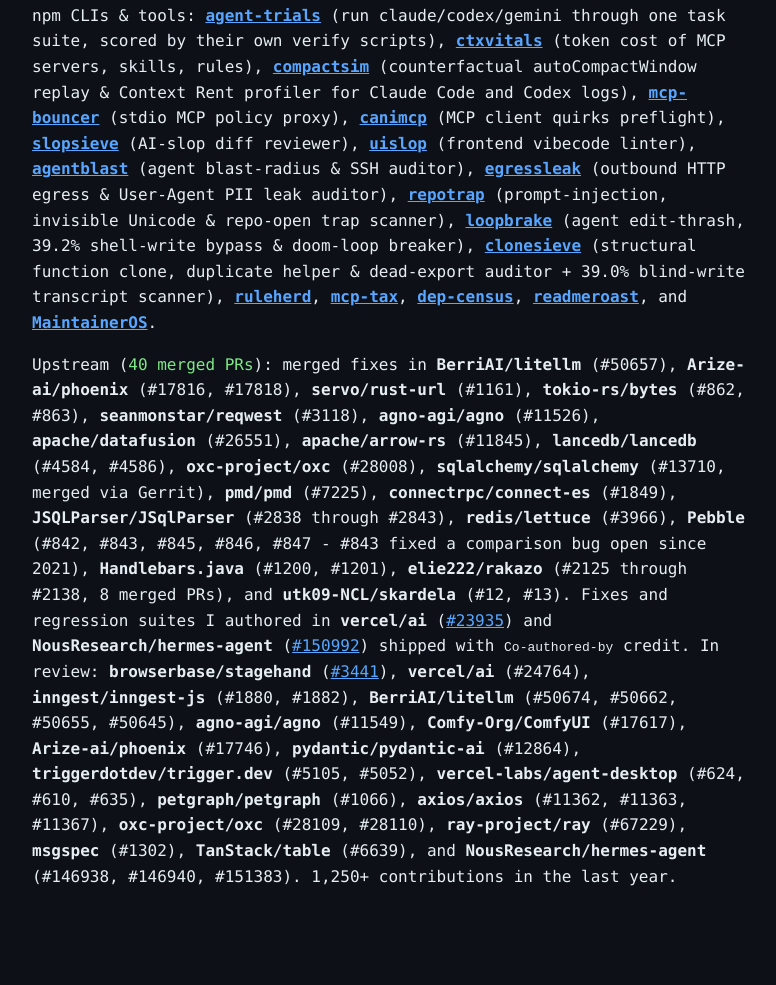
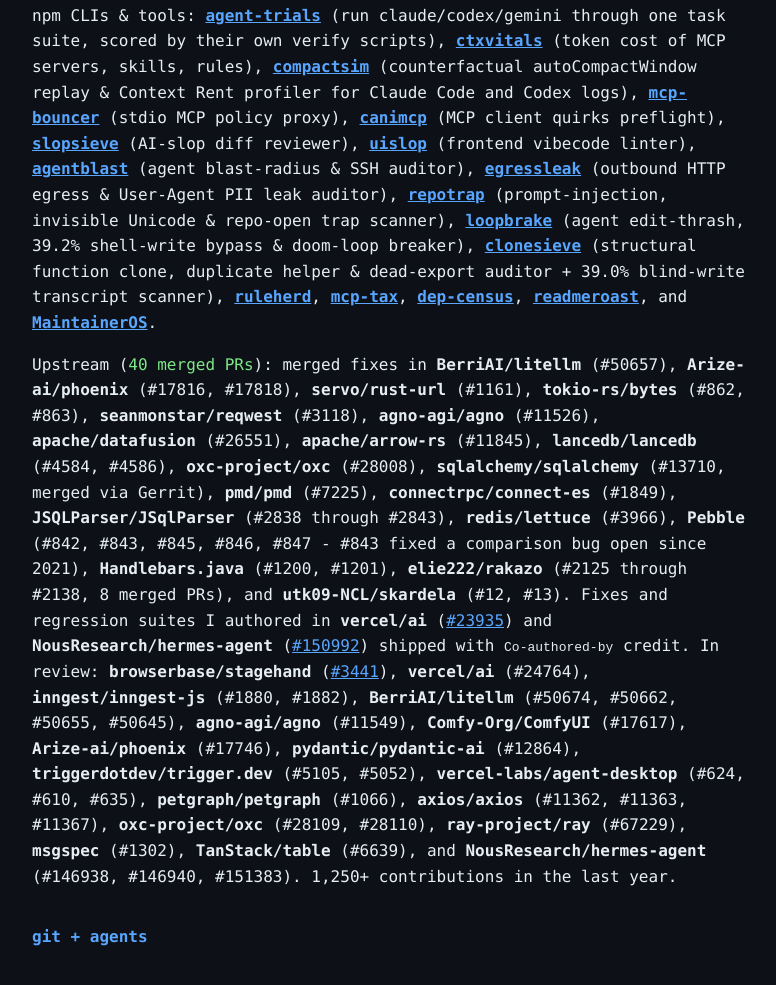
Before and after one commit to princejain756/princejain756.github.io, a plain HTML site: page index.html in a window 1280 px wide. Shown: the part 1618-2603 px from the top of the page, without its empty margins (248-1024 px from the left). Before the commit the page ends 2571 px from the top, so only its background shows below. Drawn offline with Linux system fonts and the light colour scheme.

Commit message:
Fix a bug in index.html

```diff
--- a/index.html
+++ b/index.html
@@ -90,3 +90,5 @@ In review: <b>browserbase/stagehand</b> (<a href="https://github.com/browserbase
 <b>ray-project/ray</b> (#67229), <b>msgspec</b> (#1302), <b>TanStack/table</b> (#6639), and <b>NousResearch/hermes-agent</b> (#146938, #146940, #151383).
 1,250+ contributions in the last year.
 </p>
+
+<h2>git + agents</h2>
```
